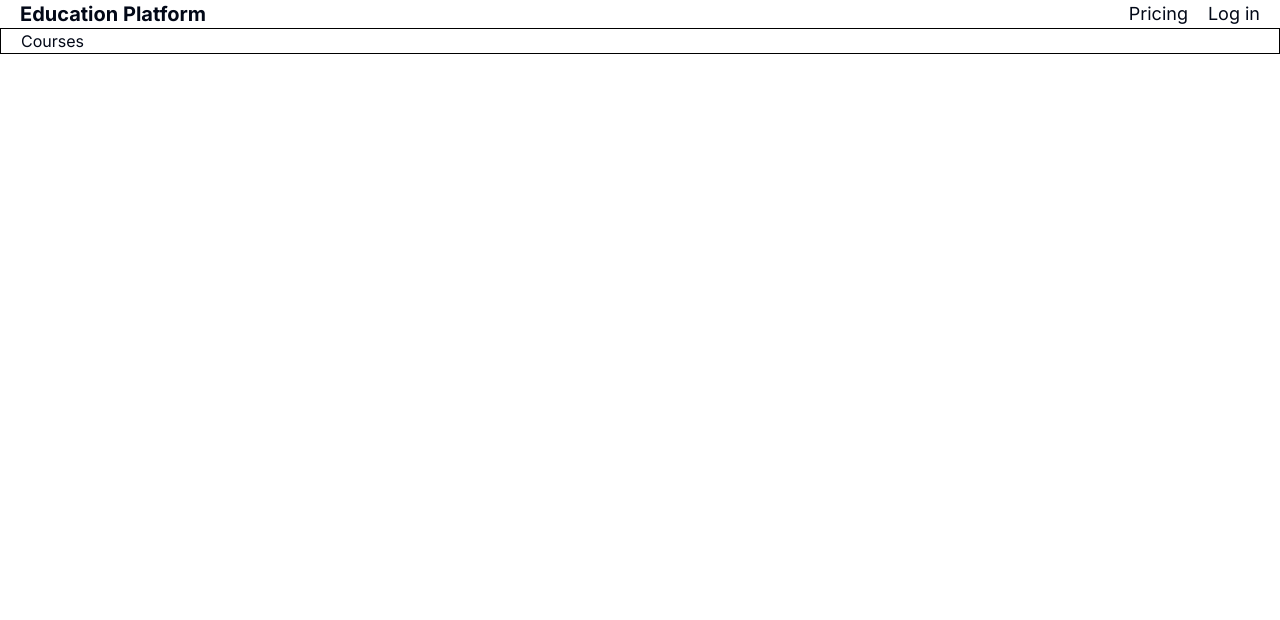
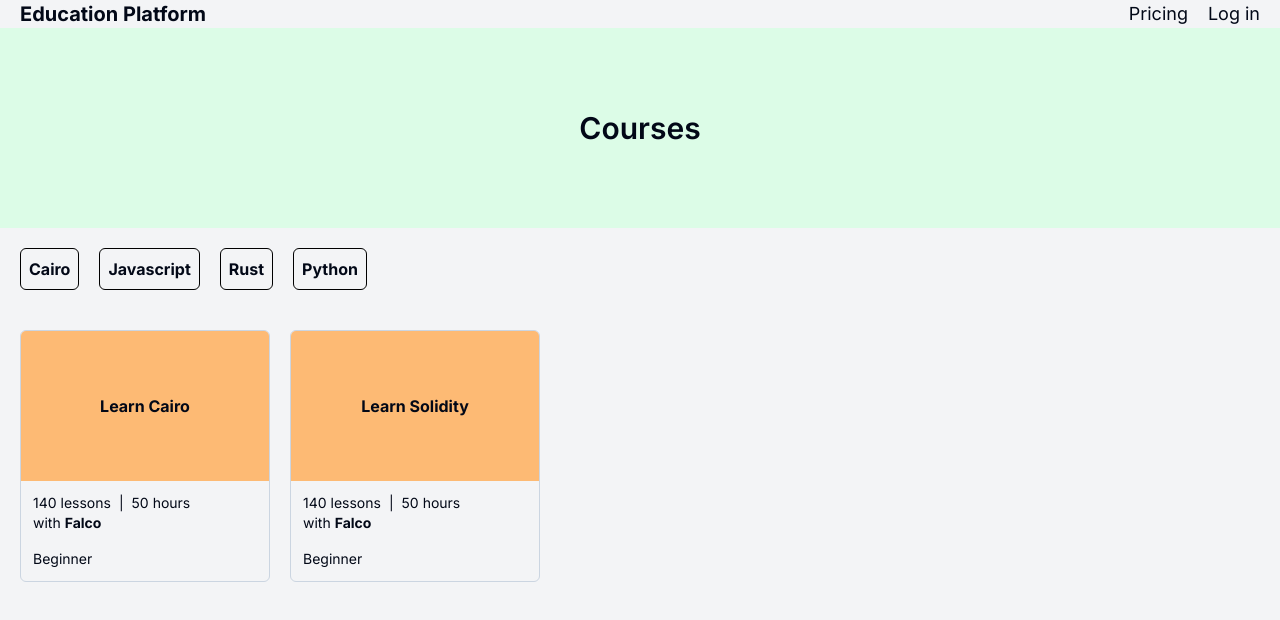
Before and after one commit to samueloh99/edtech-frontend, a Next.js app: page / in a window 1280 px wide. Shown: the top 620 px of the page. Built offline with nearby package versions, Linux system fonts and the light colour scheme.

Commit message:
Added data for main page, added content for homepage

```diff
--- a/src/app/globals.css
+++ b/src/app/globals.css
@@ -71,7 +71,7 @@
     @apply border-border;
   }
   body {
-    @apply bg-background text-foreground;
+    @apply bg-gray-100 text-foreground;
   }
 }
 
--- a/src/app/layout.tsx
+++ b/src/app/layout.tsx
@@ -22,10 +22,7 @@ export default function RootLayout({
   return (
     <html lang="en">
       <body
-        className={cn(
-          "min-h-screen bg-background font-sans antialiased",
-          fontSans.variable
-        )}
+        className={cn("min-h-screen font-sans antialiased", fontSans.variable)}
       >
         <Header />
         {children}
--- a/src/app/page.tsx
+++ b/src/app/page.tsx
@@ -1,8 +1,54 @@
+import { courses, languagesFilters } from "@/lib/data";
+
 export default function Home() {
   return (
     <main className="flex flex-col">
-      <div className="main-container flex flex-col border border-black">
-        <h1>Courses</h1>
+      <div className="flex flex-col gap-5">
+        <div className="flex h-[200px] justify-center items-center bg-green-100">
+          <h1 className="text-3xl font-semibold">Courses</h1>
+        </div>
+        <div className="flex flex-col gap-10 main-container">
+          <div className="flex flex-wrap gap-5">
+            {languagesFilters.map((item, key) => {
+              return (
+                <div
+                  key={key}
+                  className="border border-black p-2 rounded-md font-bold text-md"
+                >
+                  {item.name}
+                </div>
+              );
+            })}
+          </div>
+
+          <div className="flex flex-wrap gap-5">
+            {courses.map((item, key) => {
+              return (
+                <div
+                  key={key}
+                  className="border border-slate-300 rounded-md overflow-hidden flex flex-col max-w-[250px] w-full"
+                >
+                  <div className="flex h-[150px] bg-orange-300 font-bold justify-center items-center">
+                    <p>{item.name}</p>
+                  </div>
+                  <div className="flex flex-col justify-between items-start h-[100px] p-3">
+                    <div className="flex flex-col justify-start items-start">
+                      <div className="flex flex-row justify-center items-center text-sm gap-2">
+                        <p>{item.lessons} lessons</p>
+                        <p>|</p>
+                        <p>{item.totalHours} hours</p>
+                      </div>
+                      <p className="text-sm">
+                        with <span className="font-bold">{item.author}</span>
+                      </p>
+                    </div>
+                    <p className="text-sm">{item.level}</p>
+                  </div>
+                </div>
+              );
+            })}
+          </div>
+        </div>
       </div>
     </main>
   );
--- /dev/null
+++ b/src/lib/data.ts
@@ -0,0 +1,39 @@
+export const courses = [
+  {
+    id: 0,
+    name: "Learn Cairo",
+    slug: "cairo",
+    lessons: 140,
+    totalHours: 50,
+    author: "Falco",
+    level: "Beginner",
+  },
+  {
+    id: 0,
+    name: "Learn Solidity",
+    slug: "solidity",
+    lessons: 140,
+    totalHours: 50,
+    author: "Falco",
+    level: "Beginner",
+  },
+];
+
+export const languagesFilters = [
+  {
+    id: 0,
+    name: "Cairo",
+  },
+  {
+    id: 0,
+    name: "Javascript",
+  },
+  {
+    id: 0,
+    name: "Rust",
+  },
+  {
+    id: 0,
+    name: "Python",
+  },
+];
```
